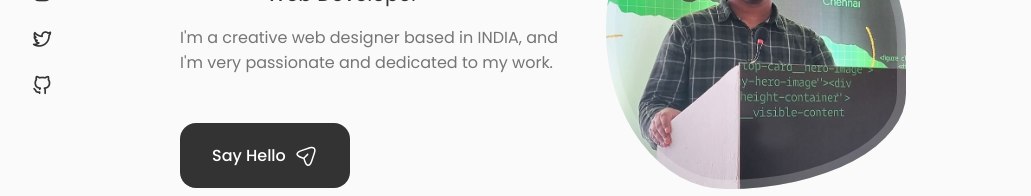
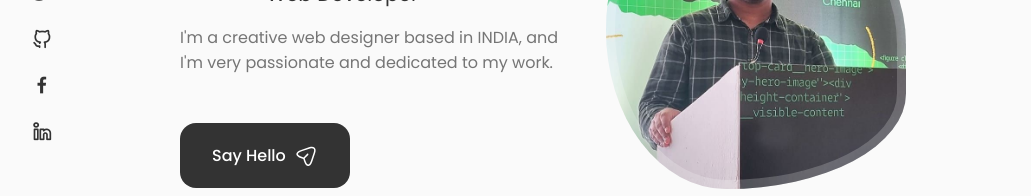
Before and after one commit to visionjain/React-Portfolio, a React (Create React App) app: page / in a window 1280 px wide. Shown: the part 295-491 px from the top of the page, without its empty margins (124-1155 px from the left). Built offline with nearby package versions, Linux system fonts and the light colour scheme.

Commit message:
added more socials

```diff
--- a/src/components/home/Social.jsx
+++ b/src/components/home/Social.jsx
@@ -8,6 +8,10 @@ const social = () => {
       <a href="https://twitter.com/_Vision_jain" rel="noreferrer" className="home__social-icon" target="_blank"><i class="uil uil-twitter-alt"></i></a>
 
       <a href="https://www.github.com/visionjain" rel="noreferrer" className="home__social-icon" target="_blank"><i class="uil uil-github-alt"></i></a>
+
+      <a href="https://www.facebook.com/visionjain/" rel="noreferrer" className="home__social-icon" target="_blank"><i class="uil uil-facebook-f"></i></a>
+
+      <a href="https://www.linkedin.com/in/vision-jain-560320222/" rel="noreferrer" className="home__social-icon" target="_blank"><i class="uil uil-linkedin-alt"></i></a>
     </div>
   )
 }
```
